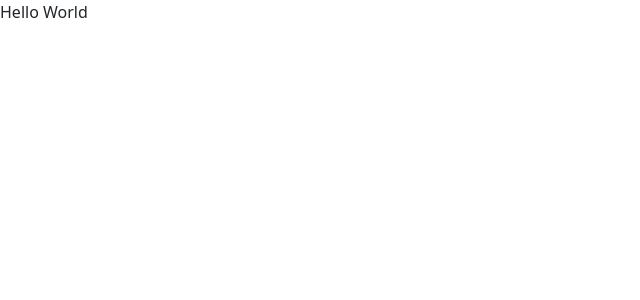
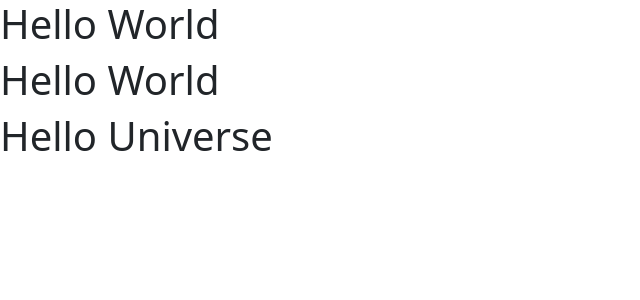
Before and after one commit to july-2021/day6-react-app, a React (Create React App) app: page / in a window 1280 px wide. Shown: the top 300 px of the page, without its empty margins (0-640 px from the left). Built offline with nearby package versions, Linux system fonts and the light colour scheme.

Commit message:
creating more user defined tags.

```diff
--- a/src/App.js
+++ b/src/App.js
@@ -2,18 +2,24 @@ import logo from "./logo.svg";
 import "./App.css";
 import { useState } from "react";
 
-/**
- * We are creating TAG :: User Defined Tag :: Component
- * this needs to return JSX.
- * <App />
- *
- * Pre Define tag
- * <h1 />
- * <p /> <a /> <table />
- * <h1 />
- **/
 export default function App() {
-  return <div>Hello World</div>;
+  return (
+    <div>
+      <HelloWorld />
+      <HelloWorld />
+
+      <HelloUniverse />
+    </div>
+  );
 }
 
-// export default App;
+// TAGS :: COMPONENTS :: Follow PascalCase Convention
+// <HelloWorld />
+function HelloWorld() {
+  return <h1>Hello World</h1>;
+}
+
+// <HelloUniverse />
+function HelloUniverse() {
+  return <h1>Hello Universe</h1>;
+}
```
